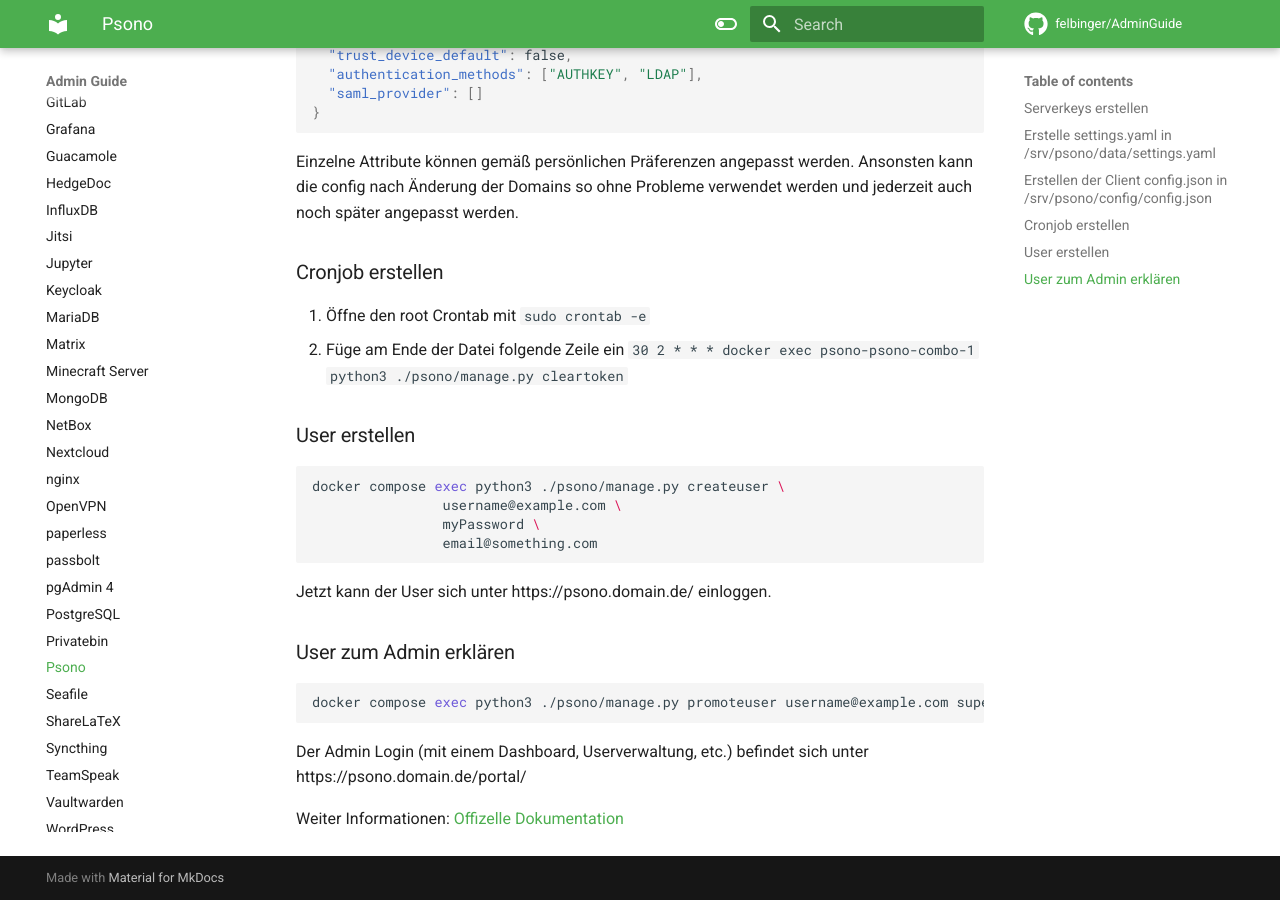
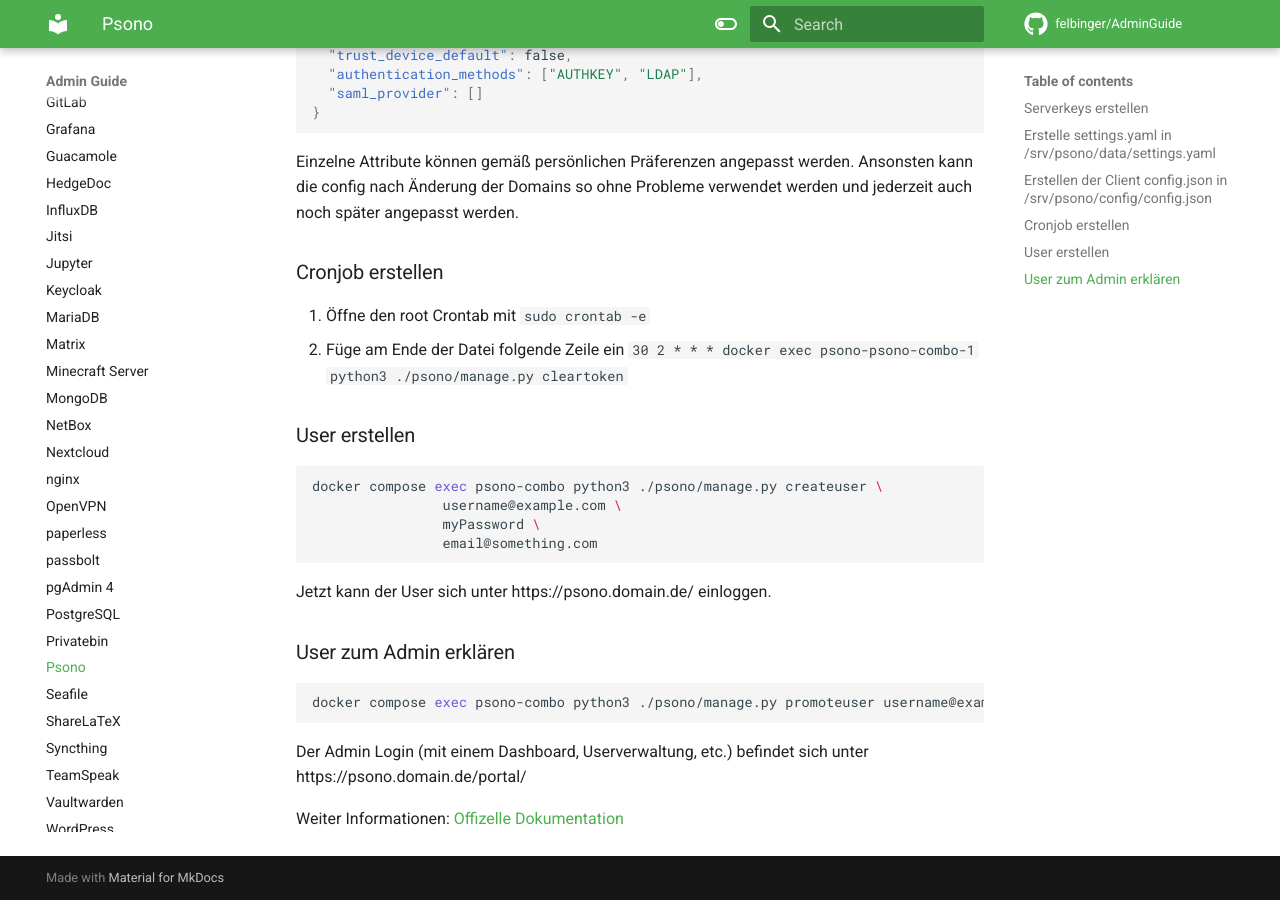
Before and after one commit to felbinger/AdminGuide, an MkDocs documentation site: the page built from docs/C._Services/psono.md, in a window 1280 px wide and 900 px high, scrolled down 4077 px. Built offline with MkDocs 1.6.1 and Material for MkDocs 9.7.7, drawn with Linux system fonts in a browser that asks for light colours; comment, search, counter and statistics services are not loaded.

Commit message:
fix(psono): added missing container name to commands

````diff
--- a/docs/C._Services/psono.md
+++ b/docs/C._Services/psono.md
@@ -232,7 +232,7 @@ Domains so ohne Probleme verwendet werden und jederzeit auch noch später angepa
 
 ### User erstellen
 ```shell
-docker compose exec python3 ./psono/manage.py createuser \
+docker compose exec psono-combo python3 ./psono/manage.py createuser \
                 username@example.com \
                 myPassword \
                 email@something.com
@@ -243,7 +243,7 @@ Jetzt kann der User sich unter https://psono.domain.de/ einloggen.
 
 ### User zum Admin erklären
 ```shell
-docker compose exec python3 ./psono/manage.py promoteuser username@example.com superuser
+docker compose exec psono-combo python3 ./psono/manage.py promoteuser username@example.com superuser
 ```
 
 Der Admin Login (mit einem Dashboard, Userverwaltung, etc.) befindet sich unter https://psono.domain.de/portal/
````
Also changed, not shown: docs/B._Installation/30_backup.md (line endings or trailing spaces).
